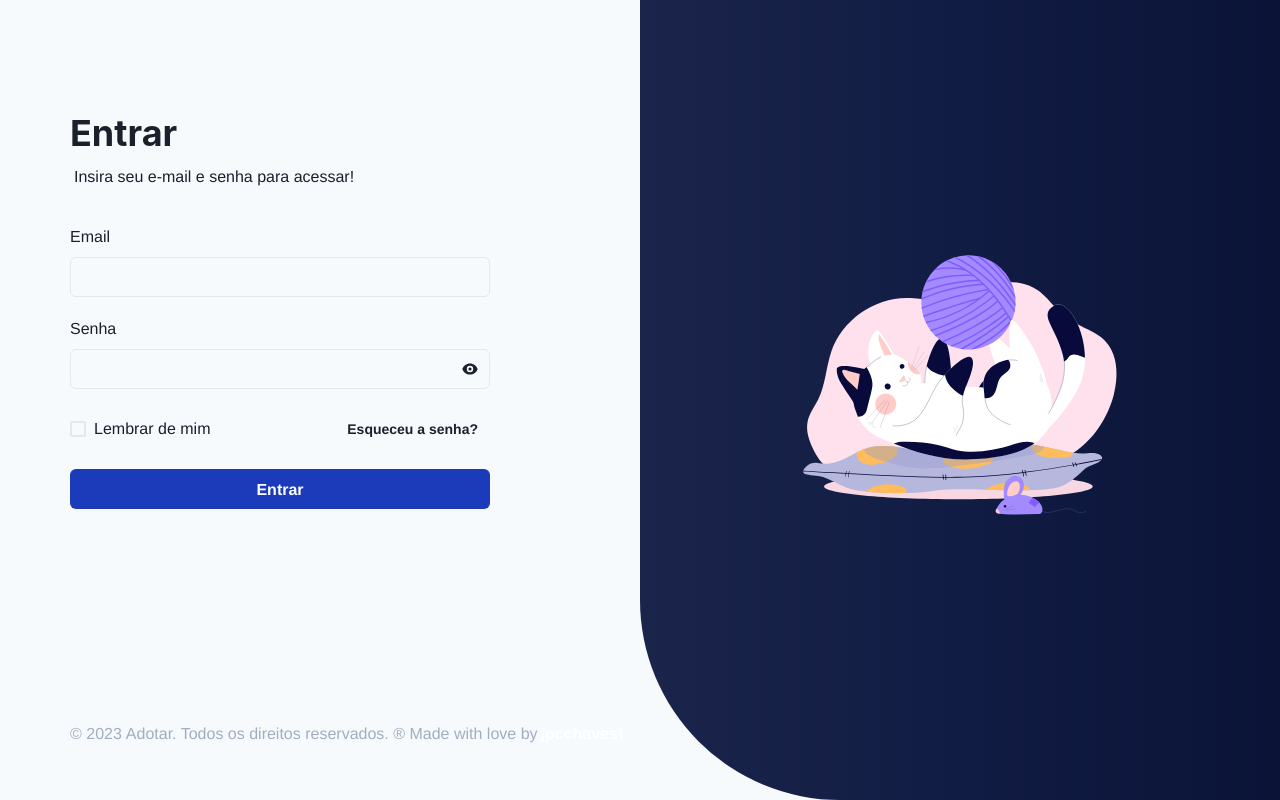
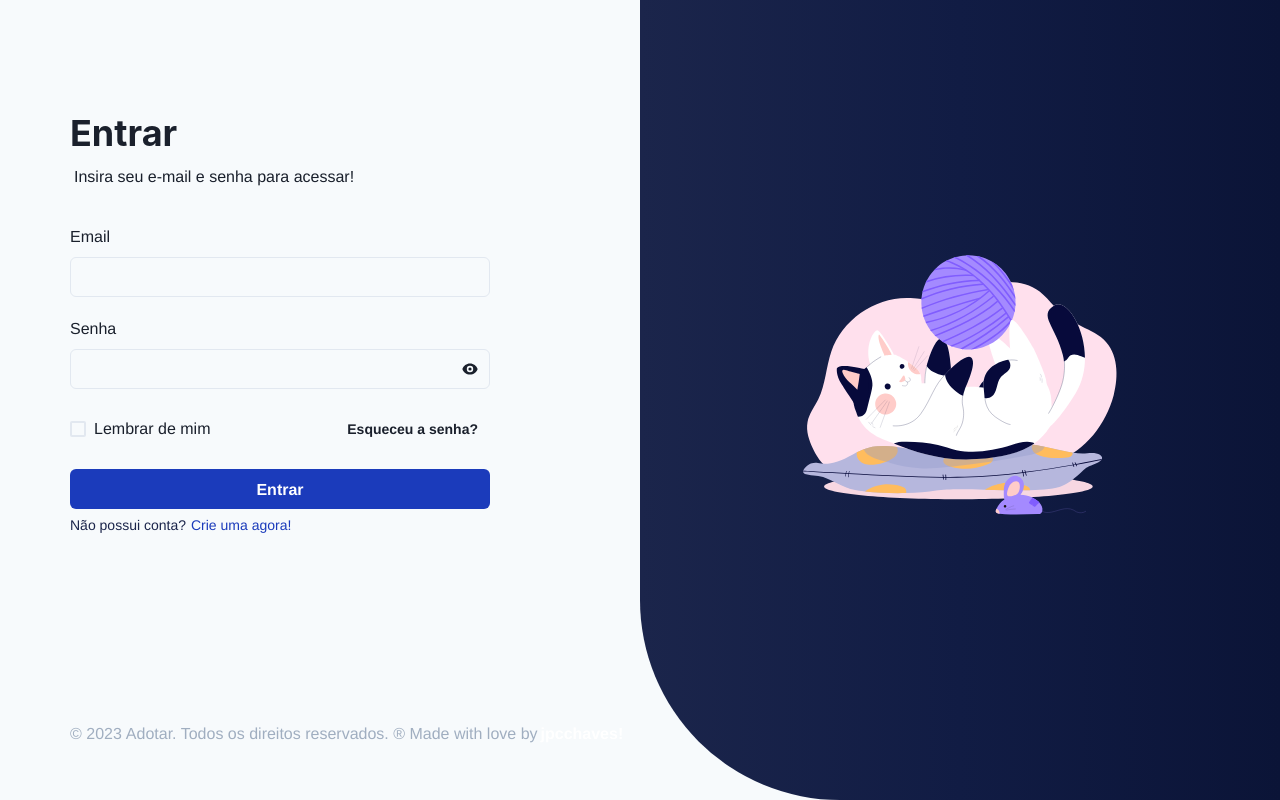
Before and after one commit to netosantosbr/adotar-front, a React (Vite) app: page /auth/login in a window 1280 px wide. Built offline with nearby package versions, Linux system fonts and the light colour scheme; no server answers.

Commit message:
feat: add register link in login page

```diff
--- a/src/app/modules/auth/pages/login/view.tsx
+++ b/src/app/modules/auth/pages/login/view.tsx
@@ -8,18 +8,23 @@ import {
   HStack,
   Stack,
   Text,
+  useColorModeValue,
 } from "@chakra-ui/react";
 import { FormikValues } from "formik";
 import React from "react";
 import { InputComponent } from "../../../../components";
 import AuthLayout from "../../../../layout/auth/AuthLayout";
 import { PasswordInput } from "../../components/passswordInput";
+import { NavLink } from "react-router-dom";
 
 interface IProps {
   validation: FormikValues;
 }
 
 const LoginView: React.FC<IProps> = ({ validation }) => {
+  const textColorDetails = useColorModeValue("navy.700", "secondaryGray.600");
+  const textColorBrand = useColorModeValue("navy.500", "white");
+
   return (
     <AuthLayout>
       <Flex
@@ -110,6 +115,27 @@ const LoginView: React.FC<IProps> = ({ validation }) => {
               </Stack>
             </Stack>
           </form>
+          <Flex
+            flexDirection='column'
+            justifyContent='center'
+            alignItems='start'
+            maxW='100%'
+            mt='6px'
+          >
+            <Text color={textColorDetails} fontWeight='400' fontSize='14px'>
+              Não possui conta?
+              <NavLink to='/auth/cadastro'>
+                <Text
+                  color={textColorBrand}
+                  as='span'
+                  ms='5px'
+                  fontWeight='500'
+                >
+                  Crie uma agora!
+                </Text>
+              </NavLink>
+            </Text>
+          </Flex>
         </Flex>
       </Flex>
     </AuthLayout>
```
